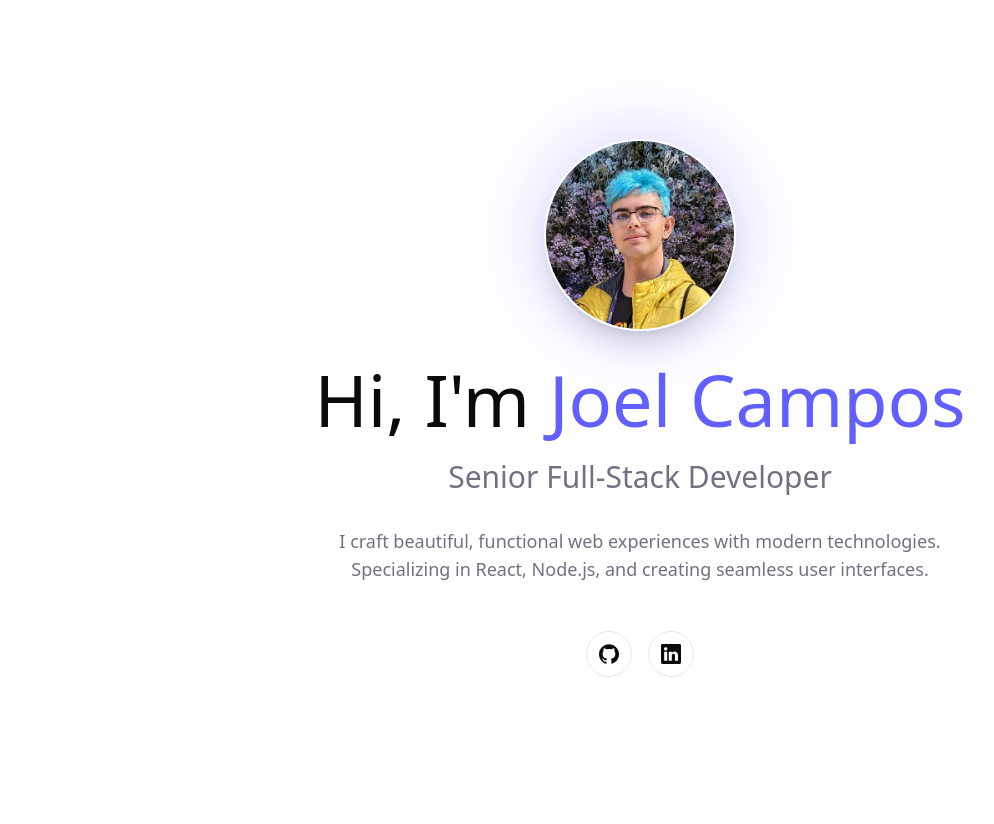
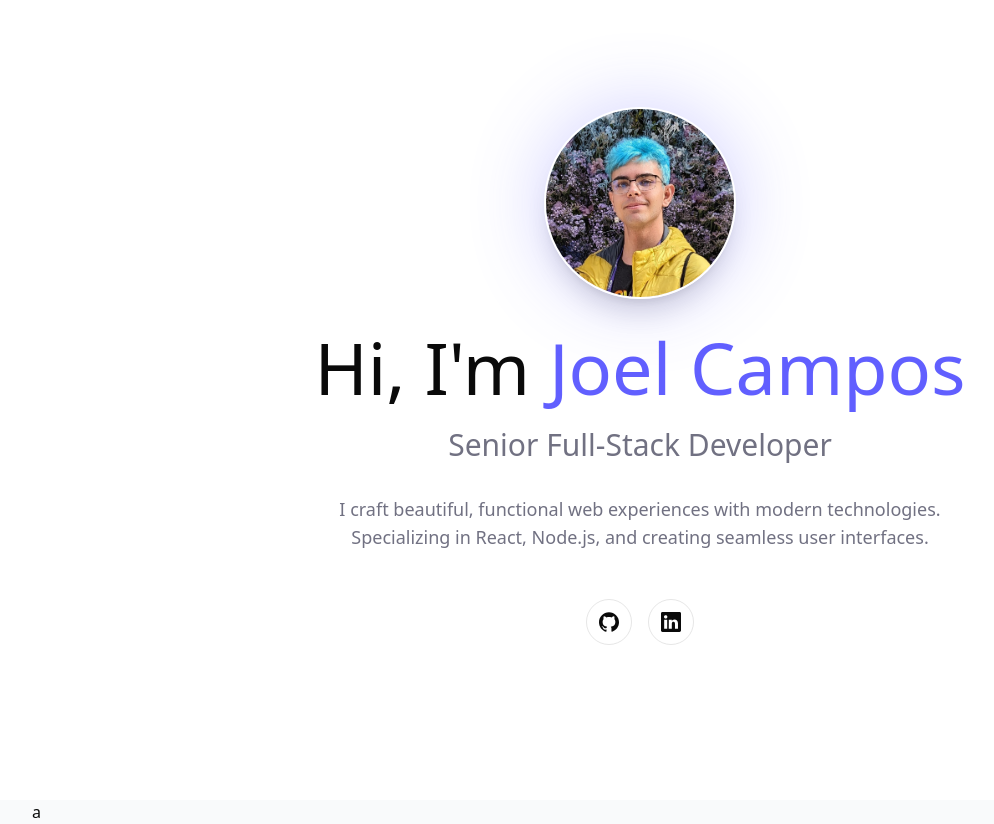
Before and after one commit to TheMineWay/portfolio, a Next.js app: page /en in a window 1280 px wide. Shown: the whole page, without its empty margins (0-994 px from the left). Before the commit the page ends 800 px from the top, so only its background shows below. Built offline with nearby package versions, Linux system fonts and the light colour scheme.

Commit message:
feat: :recycle: organize landing by customizable sections

```diff
--- a/app/[locale]/page.tsx
+++ b/app/[locale]/page.tsx
@@ -1,9 +1,35 @@
+import { AboutMe } from '@/components/about/about-me';
 import { Hero } from '@/components/about/hero';
+import clsx from 'clsx';
 
-export default async function Page() {
-  return <section className="min-h-screen flex items-center justify-center pt-16">
-    <div className='container mx-auto px-4 sm:px-6 lg:px-8'>
-      <Hero/>
-    </div>
-  </section>;
+const SECTION_CLASSNAME = "flex items-center justify-center";
+
+export default function Page() {
+  return SECTIONS.map(({ key, component, className }) => (
+        <section key={key} className={clsx(SECTION_CLASSNAME, className)}>
+          <div className='container mx-auto px-4 sm:px-6 lg:px-8 flex flex-col gap-20'>
+            {component}
+          </div>
+        </section>
+      ));
+};
+
+type Section = {
+  key: string;
+  component: React.ReactNode;
+  className?: string;
+  sectionBg?: boolean;
 }
+
+const SECTIONS: Section[] = [
+  {
+    key: 'hero',
+    component: <Hero/>,
+    className: 'min-h-screen',
+  },
+  {
+    key: 'about',
+    component: <AboutMe/>,
+    className: 'bg-section'
+  }
+];
--- /dev/null
+++ b/app/extensions.css
@@ -0,0 +1,7 @@
+/**
+ * Extension of the default Tailwind CSS styles for the app.
+ */
+
+.bg-section {
+    background-color: var(--section-background);
+}
--- a/app/globals.css
+++ b/app/globals.css
@@ -1,2 +1,3 @@
 @import "tailwindcss";
 @import "./theme.css";
+@import "./extensions.css";
--- /dev/null
+++ b/components/about/about-me.tsx
@@ -0,0 +1,5 @@
+export const AboutMe: React.FC = async () => {
+    return <div>
+        a
+    </div>
+};
--- a/components/about/hero.tsx
+++ b/components/about/hero.tsx
@@ -1,4 +1,3 @@
-import type React from "react";
 import { Avatar } from "@/components/commpon/avatar/avatar";
 import { getTranslations } from "next-intl/server";
 import { TranslationNamespace } from "@/i18n/namespaces";
```
